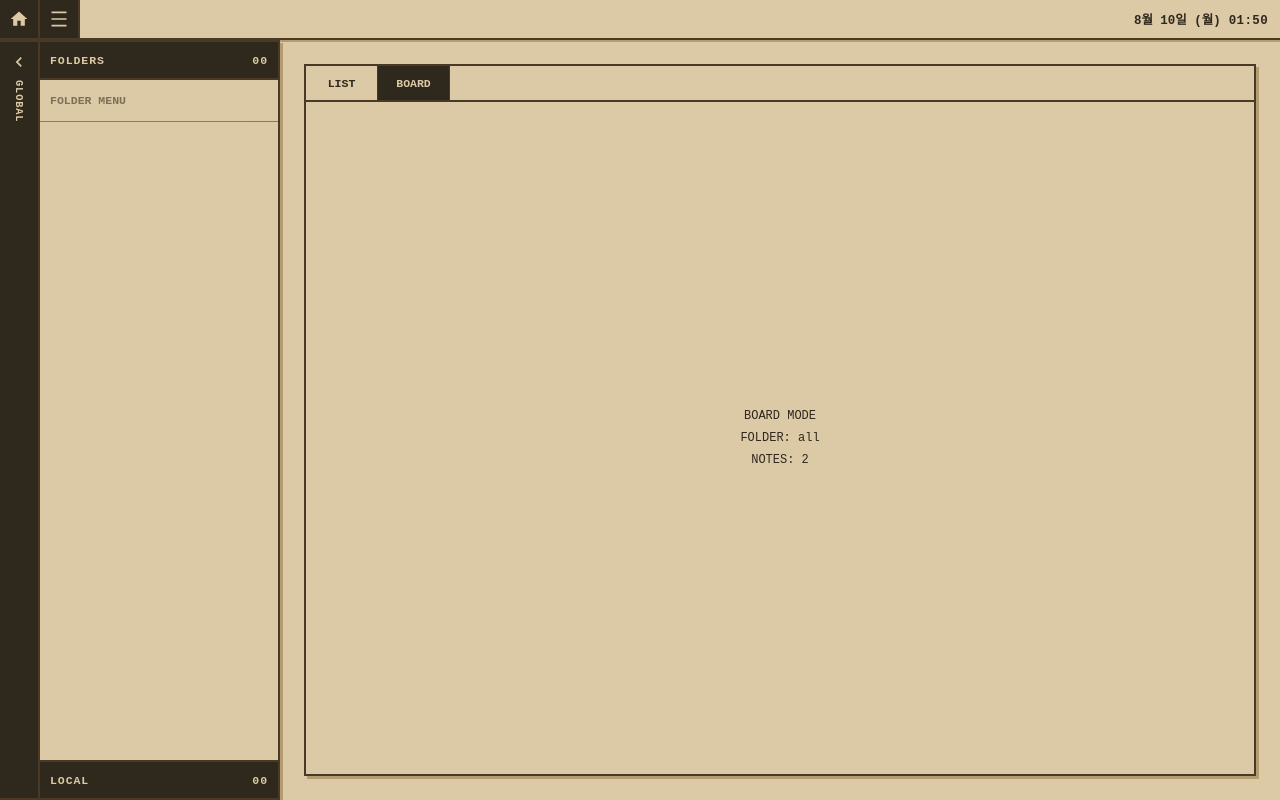
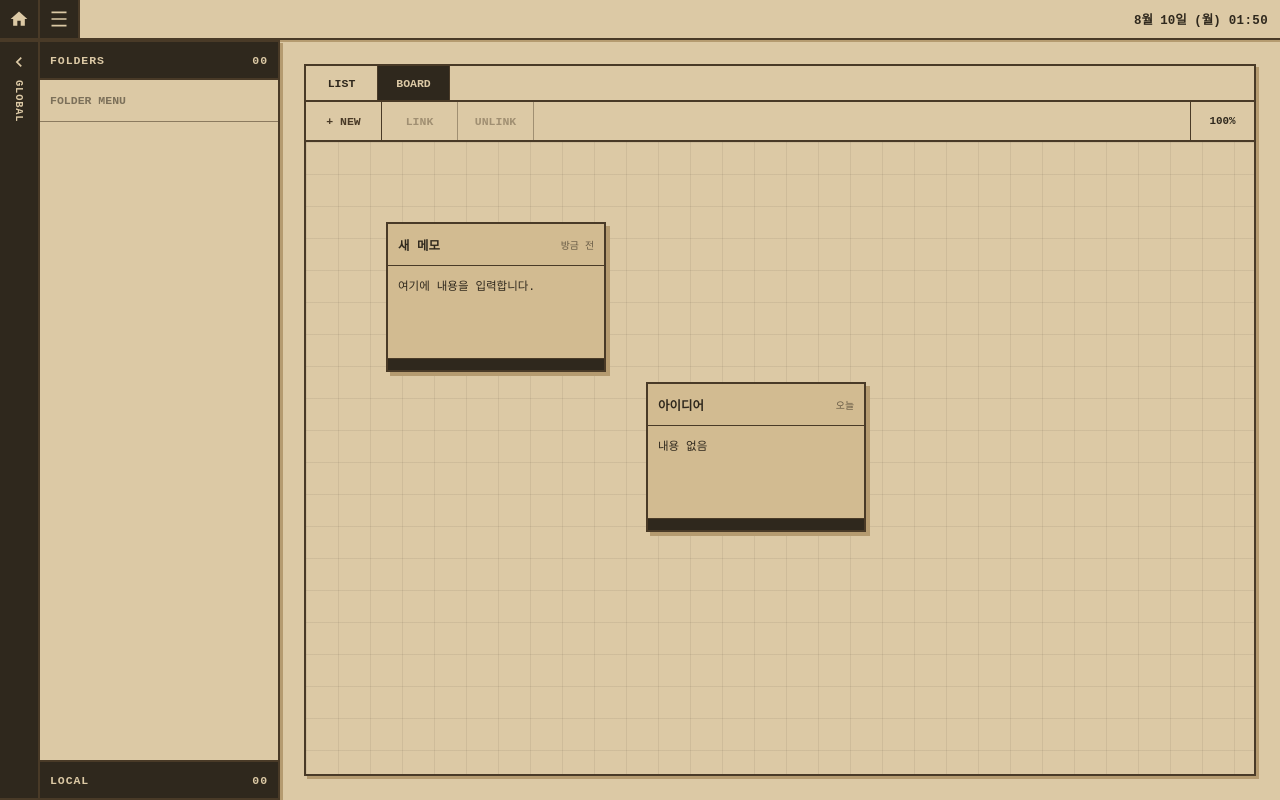
Before and after one commit to neukdol30-ai/workspace, a React app in the folder frontend/: page /memo/board in a window 1280 px wide. Built offline with nearby package versions, Linux system fonts and the light colour scheme; the HTML template or start-up script is replaced by a standard one.

Commit message:
메모 시스템 분활 작업

```diff
--- a/frontend/src/pages/memo/BoardMemoPage.css
+++ b/frontend/src/pages/memo/BoardMemoPage.css
@@ -1,10 +1,132 @@
 .memo-board {
-    display: grid;
+    display: flex;
     flex: 1;
     min-height: 0;
-    place-content: center;
-    gap: 8px;
+    min-width: 0;
+    flex-direction: column;
+    overflow: hidden;
     background: var(--surface);
-    font-size: 0.75rem;
-    text-align: center;
 }
+
+.memo-board-toolbar {
+    display: flex;
+    flex: 0 0 40px;
+    align-items: stretch;
+    border-bottom: 2px solid var(--line);
+    background: var(--surface);
+}
+
+.memo-board-tool {
+    min-width: 76px;
+    padding: 0 12px;
+    border: 0;
+    border-right: 1px solid var(--line);
+    color: var(--line);
+    cursor: pointer;
+    background: var(--surface);
+    font: inherit;
+    font-size: 0.72rem;
+    font-weight: 700;
+}
+
+.memo-board-tool:not(:disabled):hover {
+    color: var(--surface);
+    background: var(--ink);
+}
+
+.memo-board-tool:disabled {
+    cursor: default;
+    opacity: 0.4;
+}
+
+.memo-board-scale {
+    display: grid;
+    min-width: 64px;
+    margin-left: auto;
+    padding: 0 12px;
+    place-items: center;
+    border-left: 1px solid var(--line);
+    font-size: 0.68rem;
+    font-weight: 700;
+}
+
+.memo-board-viewport {
+    position: relative;
+    flex: 1;
+    min-width: 0;
+    min-height: 0;
+    overflow: hidden;
+    background:
+            linear-gradient(
+                    to right,
+                    rgb(47 40 29 / 8%) 1px,
+                    transparent 1px
+            ),
+            linear-gradient(
+                    to bottom,
+                    rgb(47 40 29 / 8%) 1px,
+                    transparent 1px
+            ),
+            var(--surface);
+    background-size: 32px 32px;
+}
+
+.memo-board-world {
+    position: absolute;
+    inset: 0;
+    transform-origin: 0 0;
+}
+
+.memo-board-card {
+    position: absolute;
+    display: flex;
+    width: 220px;
+    min-height: 150px;
+    flex-direction: column;
+    border: 2px solid var(--line);
+    color: var(--ink);
+    background: #d2bb91;
+    box-shadow: 4px 4px 0 #b59b70;
+}
+
+.memo-board-card-heading {
+    display: flex;
+    min-height: 42px;
+    align-items: center;
+    justify-content: space-between;
+    gap: 10px;
+    padding: 8px 10px;
+    border-bottom: 1px solid var(--line);
+}
+
+.memo-board-card-heading strong {
+    overflow: hidden;
+    text-overflow: ellipsis;
+    white-space: nowrap;
+    font-size: 0.78rem;
+}
+
+.memo-board-card-heading span {
+    flex: none;
+    font-size: 0.62rem;
+    opacity: 0.65;
+}
+
+.memo-board-card-content {
+    display: -webkit-box;
+    flex: 1;
+    overflow: hidden;
+    margin: 0;
+    padding: 12px 10px;
+    font-size: 0.72rem;
+    line-height: 1.6;
+    overflow-wrap: anywhere;
+    -webkit-box-orient: vertical;
+    -webkit-line-clamp: 4;
+}
+
+.memo-board-card-footer {
+    flex: 0 0 12px;
+    border-top: 1px solid var(--line);
+    background: var(--ink);
+}
--- a/frontend/src/pages/memo/BoardMemoPage.jsx
+++ b/frontend/src/pages/memo/BoardMemoPage.jsx
@@ -4,15 +4,103 @@ import './BoardMemoPage.css'
 function BoardMemoPage() {
     const {
         notes,
+        boardNodes,
         selectedFolderId,
+        createNote,
     } = useOutletContext()
 
+    const visibleNotes =
+        selectedFolderId === 'all'
+            ? notes
+            : notes.filter(
+                (note) => note.folderId === selectedFolderId,
+            )
+
+    const visibleNoteIds = new Set(
+        visibleNotes.map((note) => note.id),
+    )
+
+    const visibleNodes = boardNodes.filter((node) =>
+        visibleNoteIds.has(node.noteId),
+    )
+
     return (
-        <div className="memo-board">
-            <span>BOARD MODE</span>
-            <span>FOLDER: {selectedFolderId}</span>
-            <span>NOTES: {notes.length}</span>
-        </div>
+        <section className="memo-board" aria-label="memo board">
+            <div className="memo-board-toolbar">
+                <button
+                    className="memo-board-tool"
+                    type="button"
+                    onClick={createNote}
+                >
+                    + NEW
+                </button>
+
+                <button
+                    className="memo-board-tool"
+                    type="button"
+                    disabled
+                >
+                    LINK
+                </button>
+
+                <button
+                    className="memo-board-tool"
+                    type="button"
+                    disabled
+                    >
+                    UNLINK
+                </button>
+
+                <span className="memo-board-scale">
+                    100%
+                </span>
+            </div>
+
+            <div className="memo-board-viewport">
+                <div className="memo-board-world">
+                    {visibleNodes.map((node) => {
+                        const note = notes.find(
+                            (item) => item.id === node.noteId
+                        )
+
+                        if (!note) {
+                            return null
+                        }
+
+                        return (
+                            <article
+                                className="memo-board-card"
+                                key={node.id}
+                                style={{
+                                    left: `${node.x}px`,
+                                    top: `${node.y}px`,
+                                }}
+                                >
+                                <div className="memo-board-card-heading">
+                                    <strong>
+                                        {note.title || '제목 없음'}
+                                    </strong>
+
+                                    <span>
+                                        {note.updatedAt}
+                                    </span>
+                                </div>
+
+                                <p className="memo-board-card-content">
+                                    {note.content || '내용 없음'}
+                                </p>
+
+                                <div
+                                    className="memo-board-card-footer"
+                                    aria-hidden="true"
+                                    />
+                            </article>
+                        )
+                    })}
+                </div>
+            </div>
+        </section>
+
     )
 }
 
--- a/frontend/src/pages/memo/MemoLayout.jsx
+++ b/frontend/src/pages/memo/MemoLayout.jsx
@@ -1,6 +1,6 @@
 import { useState } from 'react';
 import { NavLink, Outlet } from 'react-router-dom';
-import { initialFolders, initialNotes } from './memoData.js'
+import { initialFolders, initialNotes, initialBoardNodes, } from './memoData.js'
 import './MemoLayout.css'
 
 function MemoLayout({ hideFolderList }) {
@@ -9,6 +9,7 @@ function MemoLayout({ hideFolderList }) {
     const [selectedNoteId, setSelectedNoteId] = useState(
         initialNotes[0]?.id ?? null
     )
+    const [boardNodes, setBoardNodes] = useState(initialBoardNodes)
 
     const selectedNote =
         notes.find((note) => note.id === selectedNoteId) ?? null
@@ -37,6 +38,20 @@ function MemoLayout({ hideFolderList }) {
 
         setNotes((currentNotes) => [newNote, ...currentNotes])
         setSelectedNoteId(newNote.id)
+
+        setBoardNodes((currentNodes) => {
+          const index = currentNodes.length
+
+          return [
+              ...currentNodes,
+              {
+                  id: `node-${newNote.id}`,
+                  noteId: newNote.id,
+                  x: 80 + (index % 4) * 260,
+                  y: 80 + Math.floor(index / 4) * 200,
+              }
+          ]
+        })
     }
 
     function updateSelectedNote(field, value) {
@@ -75,6 +90,8 @@ function MemoLayout({ hideFolderList }) {
                     context={{
                         folders: initialFolders,
                         notes,
+                        boardNodes,
+                        setBoardNodes,
                         selectedFolderId,
                         selectedNoteId,
                         selectedNote,
--- a/frontend/src/pages/memo/memoData.js
+++ b/frontend/src/pages/memo/memoData.js
@@ -21,3 +21,18 @@ export const initialNotes = [
         updatedAt: '오늘',
     },
 ]
+
+export const initialBoardNodes = [
+    {
+        id: 'node-1',
+        noteId: 1,
+        x: 80,
+        y: 80,
+    },
+    {
+        id: 'node-2',
+        noteId: 2,
+        x: 340,
+        y: 240,
+    },
+]
```
